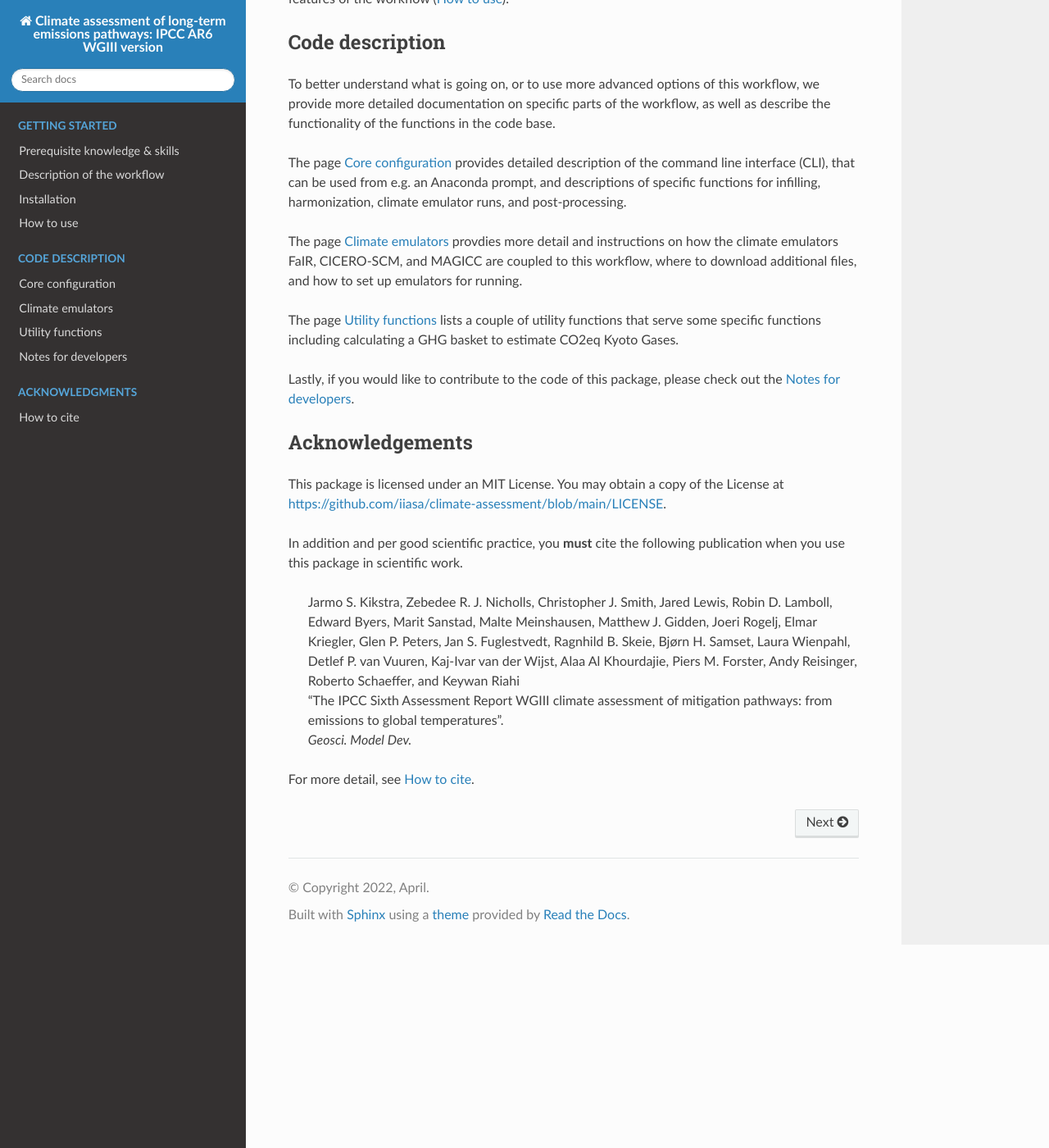
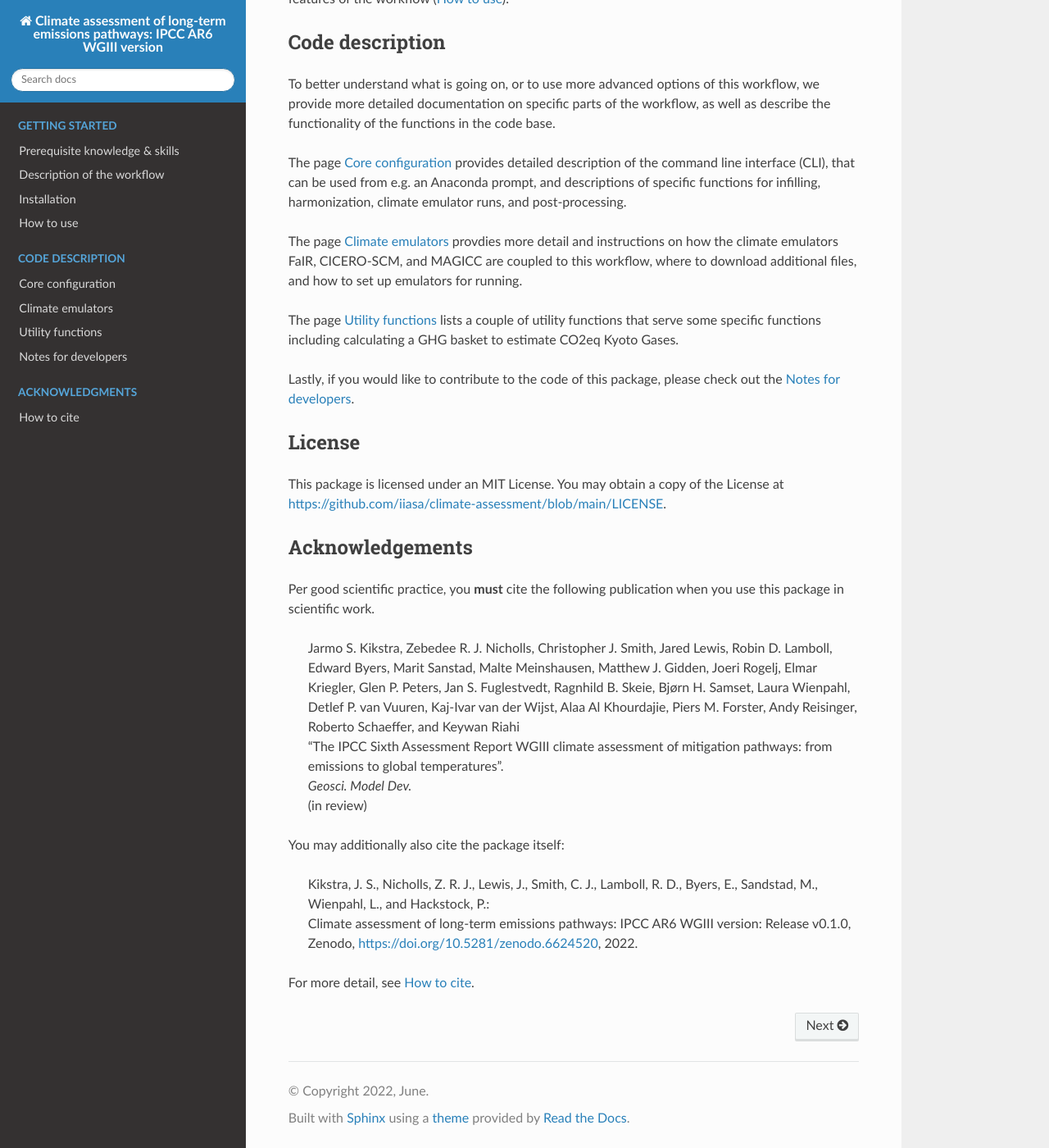
Before and after one commit to iiasa/climate-assessment, a Sphinx documentation site: the page built from doc/index.rst, in a window 1280 px wide and 1400 px high, scrolled down 949 px. Shown: the whole window at 82% size. Built offline with Sphinx 7.4.7 and the Read the Docs theme 2.0.0, drawn with Linux system fonts in a browser that asks for light colours.

Commit message:
Updates following review @phackstock

```diff
--- a/doc/conf.py
+++ b/doc/conf.py
@@ -18,8 +18,8 @@
 # -- Project information -----------------------------------------------------
 
 project = "Climate assessment of long-term emissions pathways: IPCC AR6 WGIII version"
-copyright = "2022, April"
-author = "Jarmo S. Kikstra, Zebedee R.J. Nicholls, Jared Lewis, Christopher J. Smith, Robin D. Lamboll, Edward Byers, Marit Sandstad, Laura Wienpahl"
+copyright = "2022, June"
+author = "Jarmo S. Kikstra, Zebedee R.J. Nicholls, Jared Lewis, Christopher J. Smith, Robin D. Lamboll, Edward Byers, Marit Sandstad, Laura Wienpahl, Philip Hackstock"
 
 
 # -- General configuration ---------------------------------------------------
--- a/doc/general.rst
+++ b/doc/general.rst
@@ -5,9 +5,10 @@ Description of the workflow
 On this page, you will find a short summary of the main function of this package.
 The workflow is described in detail in the following manuscript (exact citation TBD.):
 
-  | Jarmo S. Kikstra, Zebedee R. J. Nicholls, Christopher J. Smith, Jared Lewis, Robin D. Lamboll, Edward Byers, Marit Sanstad, Malte Meinshausen, Matthew J. Gidden, Joeri Rogelj, Elmar Kriegler, Glen P. Peters, Jan S. Fuglestvedt, Ragnhild B. Skeie, Bjørn H. Samset, Laura Wienpahl, Detlef P. van Vuuren, Kaj-Ivar van der Wijst, Alaa Al Khourdajie, Piers M. Forster, Andy Reisinger, Roberto Schaeffer, and Keywan Riahi
+  | Jarmo S. Kikstra, Zebedee R. J. Nicholls, Christopher J. Smith, Jared Lewis, Robin D. Lamboll, Edward Byers, Marit Sandstad, Malte Meinshausen, Matthew J. Gidden, Joeri Rogelj, Elmar Kriegler, Glen P. Peters, Jan S. Fuglestvedt, Ragnhild B. Skeie, Bjørn H. Samset, Laura Wienpahl, Detlef P. van Vuuren, Kaj-Ivar van der Wijst, Alaa Al Khourdajie, Piers M. Forster, Andy Reisinger, Roberto Schaeffer, and Keywan Riahi
   | "The IPCC Sixth Assessment Report WGIII climate assessment of mitigation pathways: from emissions to global temperatures".
   | *Geosci. Model Dev.*
+  | (in review)
 
 Integrated assessment models (IAMs) produce emissions pathways as part of larger pathway output coming from the modelling of scenarios.
 These emissions pathways imply a certain temperature development.
--- a/doc/index.rst
+++ b/doc/index.rst
@@ -89,19 +89,31 @@ out the :doc:`dev`.
    utility
    dev
 
+
+License
+=======
+This package is licensed under an MIT License.
+You may obtain a copy of the License at https://github.com/iiasa/climate-assessment/blob/main/LICENSE.
+
+
 .. _acknowledgements:
 
 Acknowledgements
 ================
 
-This package is licensed under an MIT License.
-You may obtain a copy of the License at https://github.com/iiasa/climate-assessment/blob/main/LICENSE.
-
-In addition and per good scientific practice, you **must** cite the following publication when you use this package in scientific work.
+Per good scientific practice, you **must** cite the following publication when you use this package in scientific work.
 
   | Jarmo S. Kikstra, Zebedee R. J. Nicholls, Christopher J. Smith, Jared Lewis, Robin D. Lamboll, Edward Byers, Marit Sanstad, Malte Meinshausen, Matthew J. Gidden, Joeri Rogelj, Elmar Kriegler, Glen P. Peters, Jan S. Fuglestvedt, Ragnhild B. Skeie, Bjørn H. Samset, Laura Wienpahl, Detlef P. van Vuuren, Kaj-Ivar van der Wijst, Alaa Al Khourdajie, Piers M. Forster, Andy Reisinger, Roberto Schaeffer, and Keywan Riahi
   | "The IPCC Sixth Assessment Report WGIII climate assessment of mitigation pathways: from emissions to global temperatures".
   | *Geosci. Model Dev.*
+  | (in review)
+
+
+You may additionally also cite the package itself:
+
+  | Kikstra, J. S., Nicholls, Z. R. J., Lewis, J., Smith, C. J., Lamboll, R. D., Byers, E., Sandstad, M., Wienpahl, L., and Hackstock, P.:
+  | Climate assessment of long-term emissions pathways: IPCC AR6 WGIII version: Release v0.1.0,
+  | Zenodo, https://doi.org/10.5281/zenodo.6624520, 2022.
 
 
 For more detail, see :doc:`NOTICE`.
```
Also changed, not shown: doc/NOTICE.rst (+5 -2 lines).
